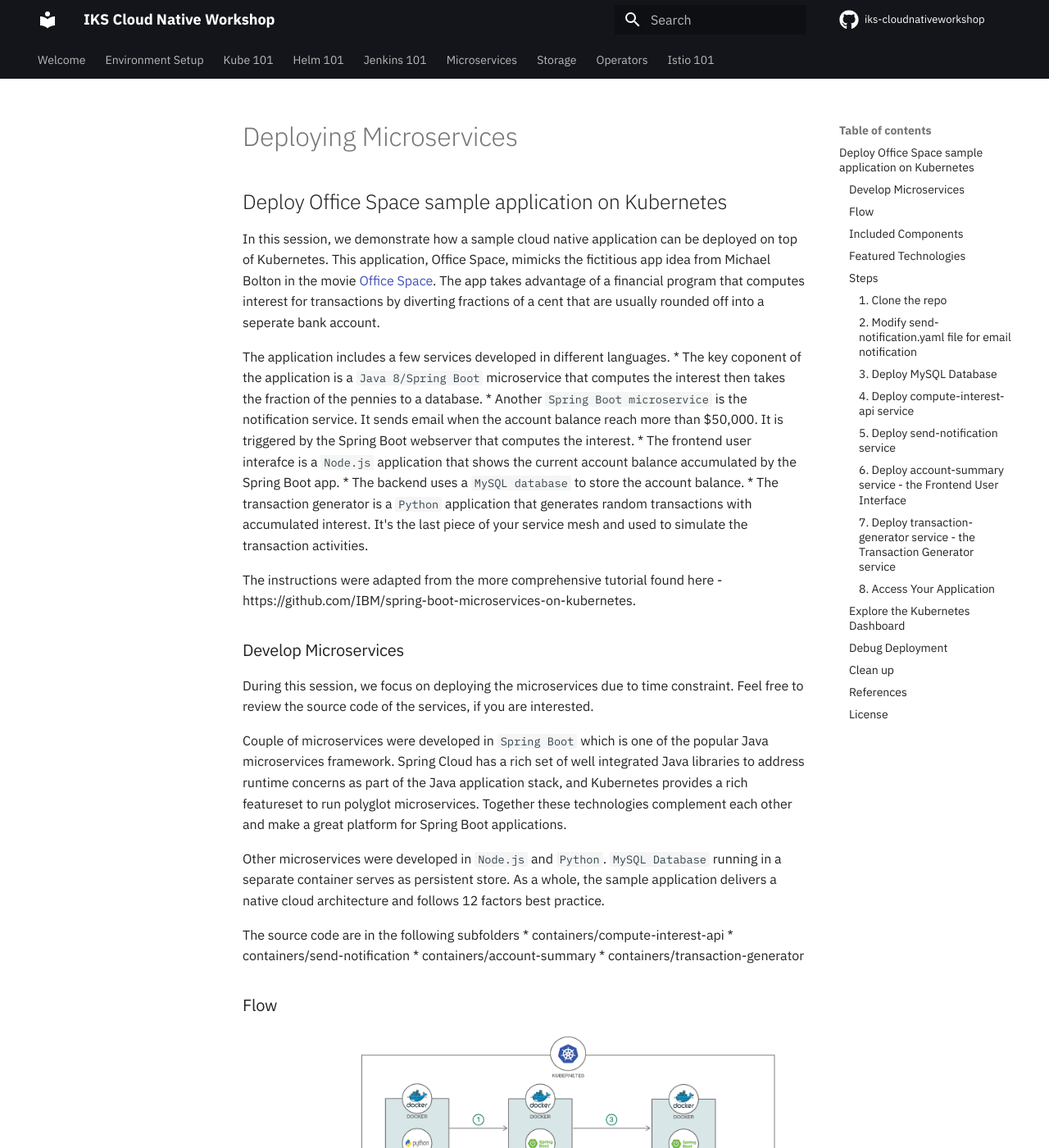
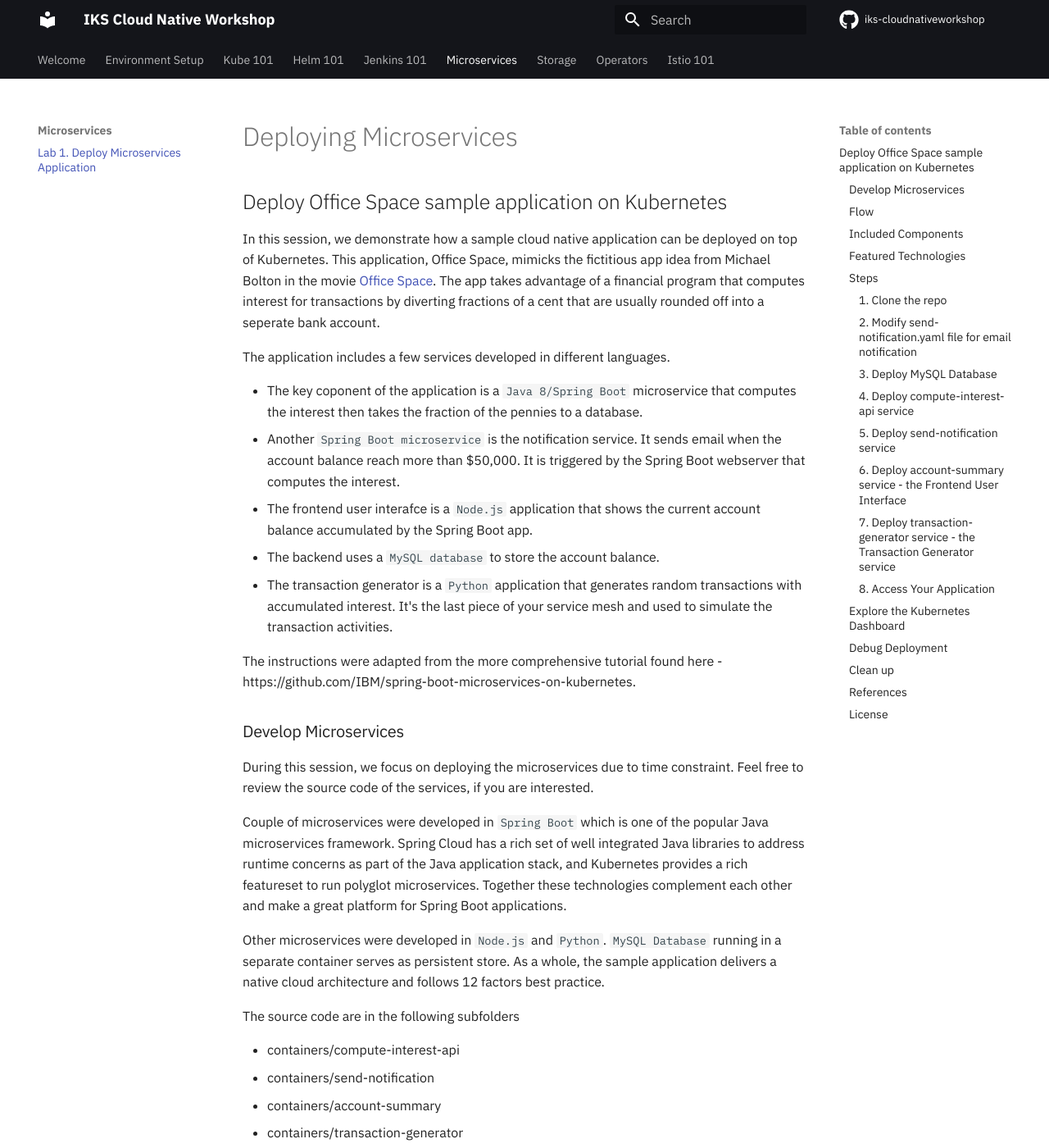
Before and after one commit to rojanjose/iks-cloudnativeworkshop, an MkDocs documentation site: the page built from docs/generatedContent/deploy-microservices/README_deployment.md, in a window 1280 px wide and 1400 px high. Shown: the whole window at 82% size. Built offline with MkDocs 1.6.1 and Material for MkDocs 9.7.7, drawn with Linux system fonts in a browser that asks for light colours; the version menu is left out; some of the changed text lies outside the part shown.

Commit message:
use and clean up officespace microservices lab

````diff
--- a/docs/generatedContent/deploy-microservices/README_deployment.md
+++ b/docs/generatedContent/deploy-microservices/README_deployment.md
@@ -5,14 +5,14 @@
 In this session, we demonstrate how a sample cloud native application can be deployed on top of Kubernetes. This application, Office Space, mimicks the fictitious app idea from Michael Bolton in the movie [Office Space](http://www.imdb.com/title/tt0151804/). The app takes advantage of a financial program that computes interest for transactions by diverting fractions of a cent that are usually rounded off into a seperate bank account.
 
 The application includes a few services developed in different languages.
-   * The key coponent of the application is a `Java 8/Spring Boot` microservice that computes the interest then takes the fraction of the pennies to a database.
-   * Another `Spring Boot microservice` is the notification service. It sends email when the account balance reach more than $50,000. It is triggered by the Spring Boot webserver that computes the interest.
-   * The frontend user interafce is a `Node.js` application that shows the current account balance accumulated by the Spring Boot app.
-   * The backend uses a `MySQL database` to store the account balance.
-   * The transaction generator is a `Python` application that generates random transactions with accumulated interest. It's the last piece of your service mesh and used to simulate the transaction activities.
+
+* The key coponent of the application is a `Java 8/Spring Boot` microservice that computes the interest then takes the fraction of the pennies to a database.
+* Another `Spring Boot microservice` is the notification service. It sends email when the account balance reach more than $50,000. It is triggered by the Spring Boot webserver that computes the interest.
+* The frontend user interafce is a `Node.js` application that shows the current account balance accumulated by the Spring Boot app.
+* The backend uses a `MySQL database` to store the account balance.
+* The transaction generator is a `Python` application that generates random transactions with accumulated interest. It's the last piece of your service mesh and used to simulate the transaction activities.
 
 The instructions were adapted from the more comprehensive tutorial found here - https://github.com/IBM/spring-boot-microservices-on-kubernetes.
-
 
 ### Develop Microservices
 
@@ -23,11 +23,11 @@
 Other microservices were developed in `Node.js` and `Python`. `MySQL Database` running in a separate container serves as persistent store. As a whole, the sample application delivers a native cloud architecture and follows 12 factors best practice.
 
 The source code are in the following subfolders
-   * containers/compute-interest-api
-   * containers/send-notification
-   * containers/account-summary
-   * containers/transaction-generator
 
+* containers/compute-interest-api
+* containers/send-notification
+* containers/account-summary
+* containers/transaction-generator
 
 ### Flow
 
@@ -51,7 +51,6 @@
 * [Databases](https://en.wikipedia.org/wiki/IBM_Information_Management_System#.22Full_Function.22_databases): Repository for storing and managing collections of data.
 * [Serverless](https://www.ibm.com/cloud/functions): An event-action platform that allows you to execute code in response to an event.
 
-
 ### Steps
 
 1. Clone the repo
@@ -65,19 +64,17 @@
 
 Each service in the application run in their containers. It has a Deployment and a Service. The deployment manages the pods started for each microservice. The Service creates a stable DNS entry for each microservice so they can reference their dependencies by name.
 
-
 #### 1. Clone the repo
 
 Clone this repository. In a terminal, run:
 
+```sh
+cd  ~
+
+git clone https://github.com/lee-zhg/spring-boot-microservices-on-kubernetes
+
+cd  spring-boot-microservices-on-kubernetes
 ```
-$ cd  ~
-
-$ git clone https://github.com/lee-zhg/spring-boot-microservices-on-kubernetes
-
-$ cd  spring-boot-microservices-on-kubernetes
-```
-
 
 #### 2. Modify send-notification.yaml file for email notification
 
@@ -94,7 +91,6 @@
     - name: EMAIL_RECEIVER
        value: 'sendTo@gmail.com' # change this to the email of the receiver
    ```
-
 
 #### 3. Deploy `MySQL` Database
 
@@ -119,7 +115,6 @@
       secret "demo-credentials" created
       ```
 
-
 #### 4. Deploy `compute-interest-api` service
 
 Microservice `compute-interest-api` is written in Spring Boot. It's deployed to your cluster as one component of your service mesh.
@@ -130,7 +125,6 @@
    service "compute-interest-api" created
    deployment "compute-interest-api" created
    ```
-
 
 #### 5. Deploy `send-notification` service
 
@@ -143,7 +137,6 @@
    deployment "send-notification" created
    ```
 
-
 #### 6. Deploy `account-summary` service - the Frontend User Interface
 
 The Frontend User Interface is a Node.js app serving static files (HTML, CSS, JavaScript) that shows the total account balance. It's another component of your service mesh.
@@ -154,7 +147,6 @@
    service "account-summary" created
    deployment "account-summary" created
    ```
-
 
 #### 7. Deploy `transaction-generator` service - the Transaction Generator service
 
@@ -201,7 +193,6 @@
 
    ![Account-balance](images/balance.png)
 
-
 ### Explore the Kubernetes Dashboard
 
 Great, your application is deployed and working.
@@ -214,20 +205,19 @@
 
 1. Locate and select your Kubernetes cluster.
 
-   ![Account-balance](images/k8s_ui.png)
+    ![Account-balance](images/k8s_ui.png)
 
 1. Click the `Kubernetes Daskboard` button.
 
 1. `Kubernetes Dashboard` window opens.
 
-   ![Account-balance](images/k8s_dashboard.png)
+    ![Account-balance](images/k8s_dashboard.png)
 
 1. The charts in `Workloads Statuses` section on the `Overview` page provides a high level view of your cluster status. They are color-coded. `RED` indicates major issue.
 
 1. Explore section `Deployments`, `Pods` and `Replica Sets`, they all indicate that the service `send-notification` failed.
 
 1. Navigate to different pages in the `Kubernetes Dashboard` and you may find specific information that may be more interesting to you.
-
 
 ### Debug Deployment
 
@@ -239,24 +229,24 @@
 
 1. Select `send-notification-xxxxxxx` entry in the `Replica Sets` section.
 
-   ![Account-balance](images/k8s_relicasets.png)
+    ![Account-balance](images/k8s_relicasets.png)
 
 1. This opened `send-notification-xxxxxxx` entry in the `Replica Sets` page.
 
 1. Click the `LOGS` link on the top of the page.
 
-   ![Account-balance](images/k8s_relicasets_logs.png)
+    ![Account-balance](images/k8s_relicasets_logs.png)
 
 1. Scan the log entries and you should find a section similar to the one below. It shows that `Could not resolve placeholder 'OPENWHISK_API_URL_SLACK' in value "${OPENWHISK_API_URL_SLACK}"`.
 
-   ```
-   2019-08-20 18:07:24.209  WARN 14 --- [           main] ationConfigEmbeddedWebApplicationContext : Exception encountered during context initialization - cancelling refresh attempt: org.springframework.beans.factory.BeanCreationException: Error creating bean with name 'triggerEmail': Injection of autowired dependencies failed; nested exception is java.lang.IllegalArgumentException: Could not resolve placeholder 'OPENWHISK_API_URL_SLACK' in value "${OPENWHISK_API_URL_SLACK}"
-   2019-08-20 18:07:24.212  INFO 14 --- [           main] o.apache.catalina.core.StandardService   : Stopping service Tomcat
-   2019-08-20 18:07:24.228  INFO 14 --- [           main] utoConfigurationReportLoggingInitializer :
-   Error starting ApplicationContext. To display the auto-configuration report re-run your application with 'debug' enabled.
-   2019-08-20 18:07:24.236 ERROR 14 --- [           main] o.s.boot.SpringApplication               : Application startup failed
-   org.springframework.beans.factory.BeanCreationException: Error creating bean with name 'triggerEmail': Injection of autowired dependencies failed; nested exception is java.lang.IllegalArgumentException: Could not resolve placeholder 'OPENWHISK_API_URL_SLACK' in value "${OPENWHISK_API_URL_SLACK}"
-   ```
+    ```
+    2019-08-20 18:07:24.209  WARN 14 --- [           main] ationConfigEmbeddedWebApplicationContext : Exception encountered during context initialization - cancelling refresh attempt: org.springframework.beans.factory.BeanCreationException: Error creating bean with name 'triggerEmail': Injection of autowired dependencies failed; nested exception is java.lang.IllegalArgumentException: Could not resolve placeholder 'OPENWHISK_API_URL_SLACK' in value "${OPENWHISK_API_URL_SLACK}"
+    2019-08-20 18:07:24.212  INFO 14 --- [           main] o.apache.catalina.core.StandardService   : Stopping service Tomcat
+    2019-08-20 18:07:24.228  INFO 14 --- [           main] utoConfigurationReportLoggingInitializer :
+    Error starting ApplicationContext. To display the auto-configuration report re-run your application with 'debug' enabled.
+    2019-08-20 18:07:24.236 ERROR 14 --- [           main] o.s.boot.SpringApplication               : Application startup failed
+    org.springframework.beans.factory.BeanCreationException: Error creating bean with name 'triggerEmail': Injection of autowired dependencies failed; nested exception is java.lang.IllegalArgumentException: Could not resolve placeholder 'OPENWHISK_API_URL_SLACK' in value "${OPENWHISK_API_URL_SLACK}"
+    ```
 
 1. The service `send-notification` failed because it can't resolve environment variable `OPENWHISK_API_URL_SLACK`.
 
@@ -279,33 +269,32 @@
 
 1. Apply the changes.
 
-   ```
-   $ kubectl apply -f send-notification.yaml
+    ```sh
+    $ kubectl apply -f send-notification.yaml
 
-   service/send-notification unchanged
-   deployment.extensions/send-notification configured
-   ```
+    service/send-notification unchanged
+    deployment.extensions/send-notification configured
+    ```
 
 1. Go back to the `Overview` page of the `Kubernetes Dashboard`. All services are working now.
 
-   ![Account-balance](images/k8s_ok.png)
-
+    ![Account-balance](images/k8s_ok.png)
 
 ### Clean up
 
-To delete everything created during this session,
+To delete everything created during this session:
 
-   ```
+   ```sh
    kubectl delete svc,deploy -l app=office-space
    ```
 
+### References
 
-### References
 * [John Zaccone](https://github.com/jzaccone) - The original author of the [office space app deployed via Docker](https://github.com/jzaccone/office-space-dockercon2017).
 * The Office Space app is based on the 1999 film that used that concept.
 
+### License
 
-### License
 This code pattern is licensed under the Apache Software License, Version 2.  Separate third party code objects invoked within this code pattern are licensed by their respective providers pursuant to their own separate licenses. Contributions are subject to the [Developer Certificate of Origin, Version 1.1 (DCO)](https://developercertificate.org/) and the [Apache Software License, Version 2](http://www.apache.org/licenses/LICENSE-2.0.txt).
 
 [Apache Software License (ASL) FAQ](http://www.apache.org/foundation/license-faq.html#WhatDoesItMEAN)
--- a/mkdocs.yml
+++ b/mkdocs.yml
@@ -34,7 +34,7 @@
   - Jenkins 101:
     - Jenkins and Kubernetes: generatedContent/jenkins101/README.md
   - Microservices:
-    - Lab 1. Deploy Microservices Application: generatedContent/deploy-microservices/README.md
+    - Lab 1. Deploy Microservices Application: generatedContent/deploy-microservices/README_deployment.md
   - Storage:
     - Kubernetes Storage: generatedContent/kubernetes-storage/README.md
     - Lab 0. Prework: generatedContent/kubernetes-storage/Lab0/README.md
````
Also changed, not shown: docs/generatedContent/deploy-microservices/images/README_con_k8s.md (deleted, +0 -32 lines).
